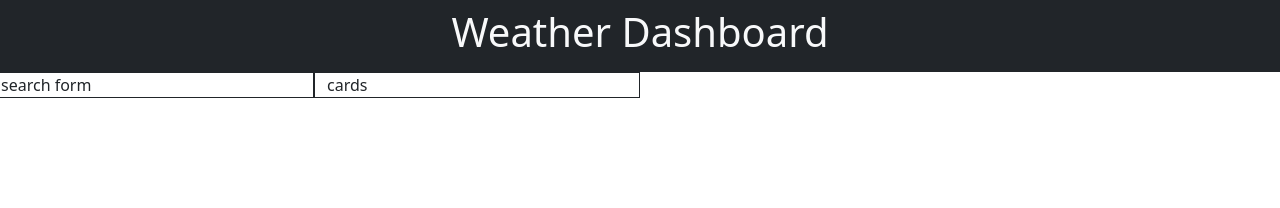
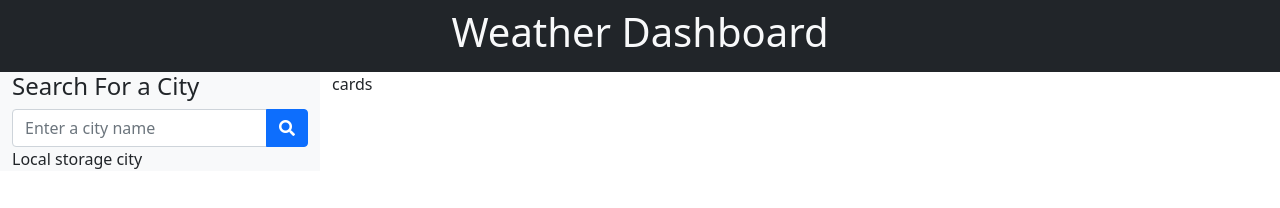
Before and after one commit to MRasheed1991/Weather_Dashboard, a plain HTML site: page index.html in a window 1280 px wide. Drawn offline with nearby package versions, Linux system fonts and the light colour scheme.

Commit message:
created search form

```diff
--- a/assets/js/main.js
+++ b/assets/js/main.js
@@ -1,4 +1,4 @@
-const renderCities = (citiesFromLocalStorage) => {
+/*const renderCities = (citiesFromLocalStorage) => {
   // For each city construct a list item and append to the list group
 };
 
@@ -100,3 +100,4 @@ $("#target-your-list-items").click(onClick);
 $("#your-form-id").submit(onSubmit);
 
 $(document).ready(onLoad);
+*/
--- a/index.html
+++ b/index.html
@@ -10,6 +10,7 @@
       integrity="sha384-eOJMYsd53ii+scO/bJGFsiCZc+5NDVN2yr8+0RDqr0Ql0h+rP48ckxlpbzKgwra6"
       crossorigin="anonymous"
     />
+    <link rel="stylesheet" href="https://pro.fontawesome.com/releases/v5.10.0/css/all.css" integrity="sha384-AYmEC3Yw5cVb3ZcuHtOA93w35dYTsvhLPVnYs9eStHfGJvOvKxVfELGroGkvsg+p" crossorigin="anonymous"/>
     <link rel="stylesheet" type="text.css" href="./assets/css/style.css">
     <title>Weather Dashboard</title>
   </head k>
@@ -17,17 +18,42 @@
     <header class="bg-dark text-light text-center p-2">
       <h1>Weather Dashboard</h1>
     </header>
-    <div class="row ">
-    <div class="col-md-3 col-sm-12 border border-dark">search form</div>
-    <div class="col-md-3 col-sm-12 border border-dark">cards</div>
+    <!-- main secton div -->
+    <main class="container-fluid">
+    <div class="row">
+    <div class="col-md-3 col-sm-12 bg-light">
+      <div>
+        <!-- search form here -->
+
+
+
+            <!-- <label for="city-input" class="form-label fs-5">Search for a City:</label> -->
+            <h4>Search For a City</h4>
+
+            <form class="input-group" id="city-search-form">
+            <input type="text" class="form-control" id="city-input" placeholder="Enter a city name">
+            <button type="button" class="btn btn-primary" id="search-btn" id="add-to-list-btn">
+              <i class="fas fa-search"></i></button>
+            </form>
+
+
+
+      </div>
+      <!-- div for local storage -->
+    <div>Local storage city</div>
+    </div>
+    <!-- 5 days forcast card goes here -->
+    <div class="col-md-3 col-sm-12">cards</div>
 
     </div>
+  </main>
     <script src="https://ajax.googleapis.com/ajax/libs/jquery/3.1.0/jquery.min.js"></script>
     <script
       src="https://cdn.jsdelivr.net/npm/bootstrap@5.0.0-beta3/dist/js/bootstrap.bundle.min.js"
       integrity="sha384-JEW9xMcG8R+pH31jmWH6WWP0WintQrMb4s7ZOdauHnUtxwoG2vI5DkLtS3qm9Ekf"
       crossorigin="anonymous"
     ></script>
+    <script src="https://cdnjs.cloudflare.com/ajax/libs/moment.js/2.24.0/moment.min.js"></script>
     <script src="./assets/js/main.js"></script>
   </body>
 </html>
```
Also changed, not shown: 1 other file.
